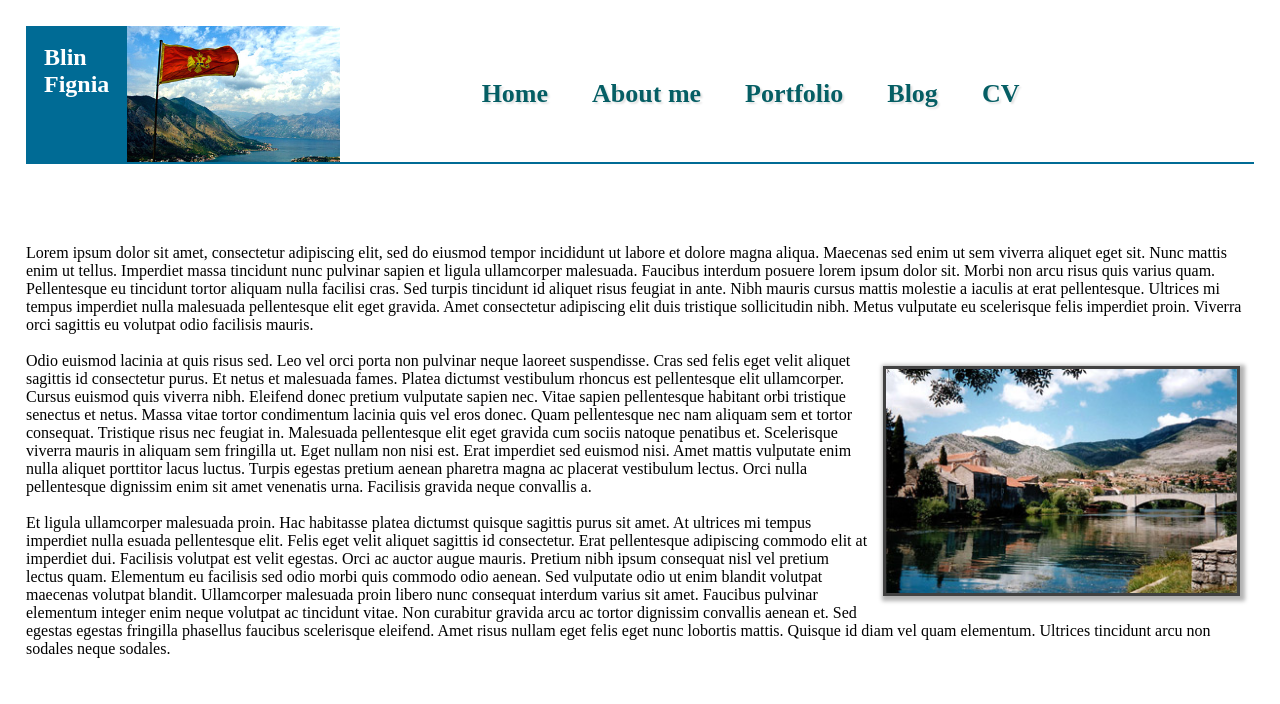
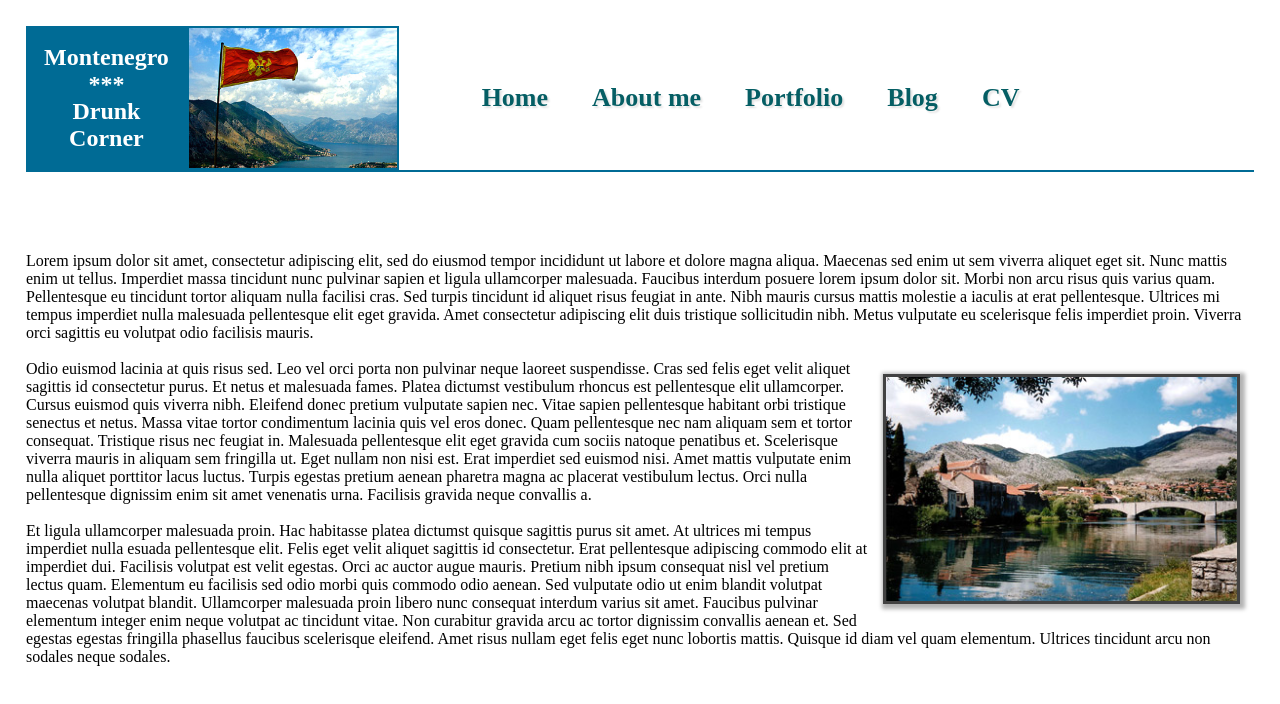
Before and after one commit to bluerat1976/mysite-1, a website: page index.html in a window 1280 px wide. Drawn offline with Linux system fonts and the light colour scheme.

Commit message:
in process

```diff
--- a/js/Header.js
+++ b/js/Header.js
@@ -3,7 +3,7 @@ let header = document.getElementById('hd')
 let boxlogo = document.getElementById('box-logo')
 
 let logo = document.createElement('h3')
-logo.innerHTML = `Blin\nFignia`
+logo.innerHTML = `Montenegro\n *** \<br>Drunk Сorner`
 boxlogo.appendChild(logo)
 
 let logopict = document.createElement('img')
--- a/styles/_header.scss
+++ b/styles/_header.scss
@@ -22,11 +22,13 @@
             padding: 18px;
             color: #ffffff;
             background-color: #006b95;
+            text-align: center;
         }
 
         #pict-logo {
             max-width: 96%;
             flex: 1 1 150px;
+            border: 2px solid #006b95;
         }
     }
 
```
Also changed, not shown: style.css.
